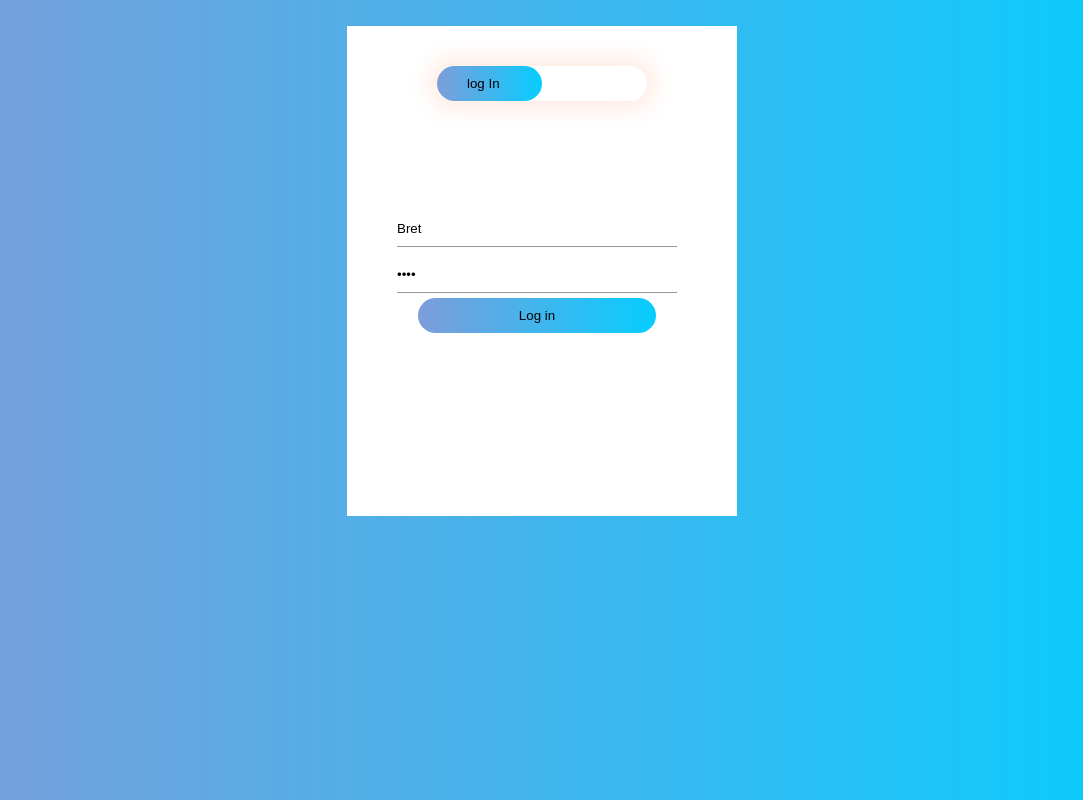
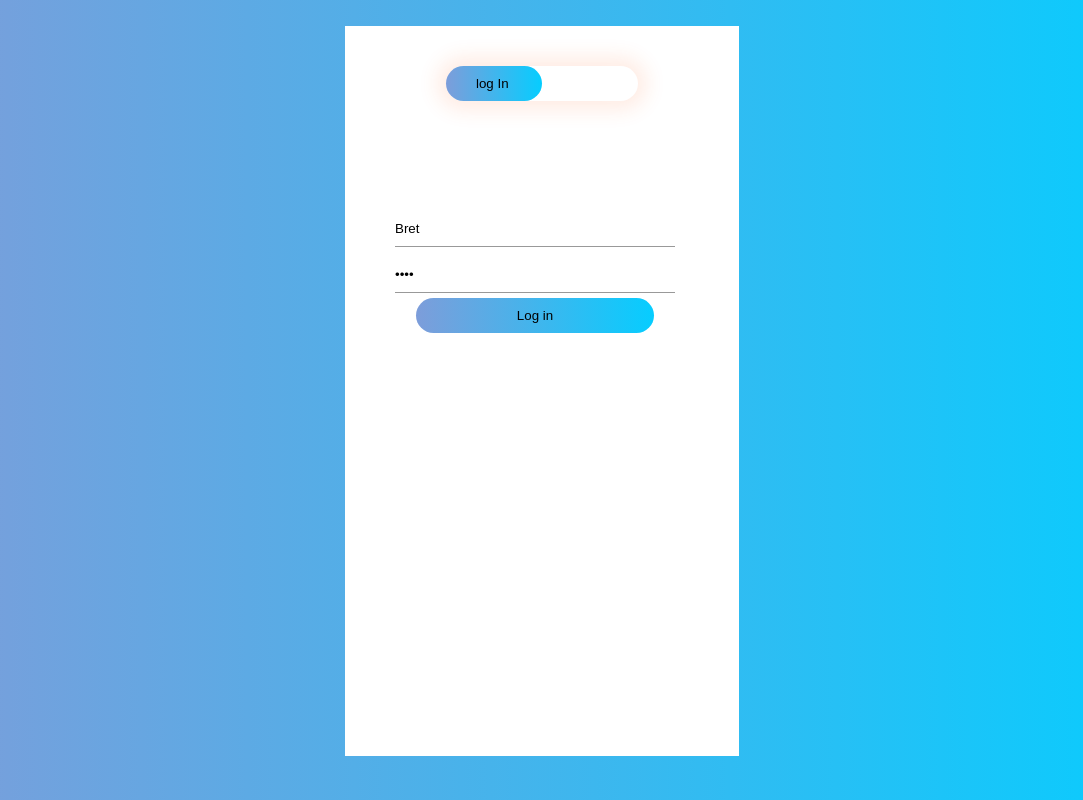
Before and after one commit to inonsh01/boaz-and-inon-project, a React (Create React App) app in the folder users-project/: page /login in a window 1280 px wide. Shown: the whole page, without its empty margins (98-1181 px from the left). Built offline with nearby package versions, Linux system fonts and the light colour scheme.

Commit message:
last-inons-commit

```diff
--- a/users-project/src/components/Albums.js
+++ b/users-project/src/components/Albums.js
@@ -7,8 +7,6 @@ import { IdContext } from './userContext';
 function Photos() {
     const getId = useContext(IdContext)
     const [albumsList, setAlbumsList] = useState([])
-    const [bool, setBool] = useState(false)
-    const dataToPicture = 0;
     const getAlbum = useContext(AlbumContext)
 
 
--- a/users-project/src/components/Posts.js
+++ b/users-project/src/components/Posts.js
@@ -26,10 +26,11 @@ function Posts() {
     }, []);
 
     const showComments = (index) => {
-        fetch(`https://jsonplaceholder.typicode.com/comments/?postId=${index}`)
+        fetch(`https://jsonplaceholder.typicode.com/comments/?postId=${index+1}`)
             .then((response) => response.json())
             .then((data) => {
-                let myList = [...commentsList]
+                console.log(data);
+                let myList = []
                 for (let i = 0; i < data.length; i++) {
                     myList.push(data[i].body)
                 }
--- a/users-project/src/components/login.js
+++ b/users-project/src/components/login.js
@@ -4,6 +4,9 @@ import { IdContext } from './../components/userContext';
 import '../style/login.css'
 
 export default function Login() {
+    if (localStorage.getItem('currentUser')) {
+        localStorage.removeItem('currentUser')
+    }
     const navigate = useNavigate();
     const [userName, setUserName] = useState("Bret");
     const [password, setPassword] = useState("3874");
@@ -30,7 +33,6 @@ export default function Login() {
         fetch("https://jsonplaceholder.typicode.com/users")
             .then((response) => response.json())
             .then((data) => {
-                console.log("some");
                 checkUser(data);
             })
     }
--- a/users-project/src/components/userPage.js
+++ b/users-project/src/components/userPage.js
@@ -1,14 +1,20 @@
-import React, { useState, useContext } from 'react';
-import { useParams, useNavigate, Link, Outlet } from 'react-router-dom';
+import React, { useState, useEffect, useContext } from 'react';
+import { useNavigate, Outlet } from 'react-router-dom';
 import { IdContext } from './../components/userContext';
 import '../style/userPage.css';
 
 export default function UserPage() {
-  const { name } = useParams();
   const navigate = useNavigate();
   const [infoText, setInfoText] = useState([]);
   const [isInfo, setIsInfo] = useState(false);
   const getId = useContext(IdContext);
+
+  useEffect(() => {
+    if (!localStorage.getItem('currentUser')) {
+      alert("you need to login you shit!");
+      navigate("/login");
+    }
+  })
 
   async function getUser() {
     const id = parseInt(getId.myId);
@@ -67,7 +73,7 @@ export default function UserPage() {
       <ul className='info'>
         {infoText.map((element, index) => <li className={`li${index + 1}`} key={index}> {element} </li>)}
       </ul>
-      <Outlet/>
+      <Outlet />
     </div>
   )
 }
--- a/users-project/src/index.js
+++ b/users-project/src/index.js
@@ -6,11 +6,9 @@ import reportWebVitals from './reportWebVitals';
 import { BrowserRouter } from 'react-router-dom';
 const root = ReactDOM.createRoot(document.getElementById('root'));
 root.render(
-  <React.StrictMode>
     <BrowserRouter>
       <App />
     </BrowserRouter>
-  </React.StrictMode>
 );
 
 // If you want to start measuring performance in your app, pass a function
--- a/users-project/src/style/login.css
+++ b/users-project/src/style/login.css
@@ -14,8 +14,8 @@
 
   /* For the white box of the form */
   .formbox {
-    width: 380px;
-    height: 480px;
+    width: 30vw;
+    height: 90vh;
     position: relative;
     margin: 6% auto;
     margin-top: 2%;
@@ -23,8 +23,9 @@
     padding: 5px;
     overflow: hidden;
   }
+
   .button-box {
-    width: 210px;
+    width: 15vw;
     margin: 35px auto;
     position: relative;
     box-shadow: 0 0 20px 9px #ff61241f;
```
